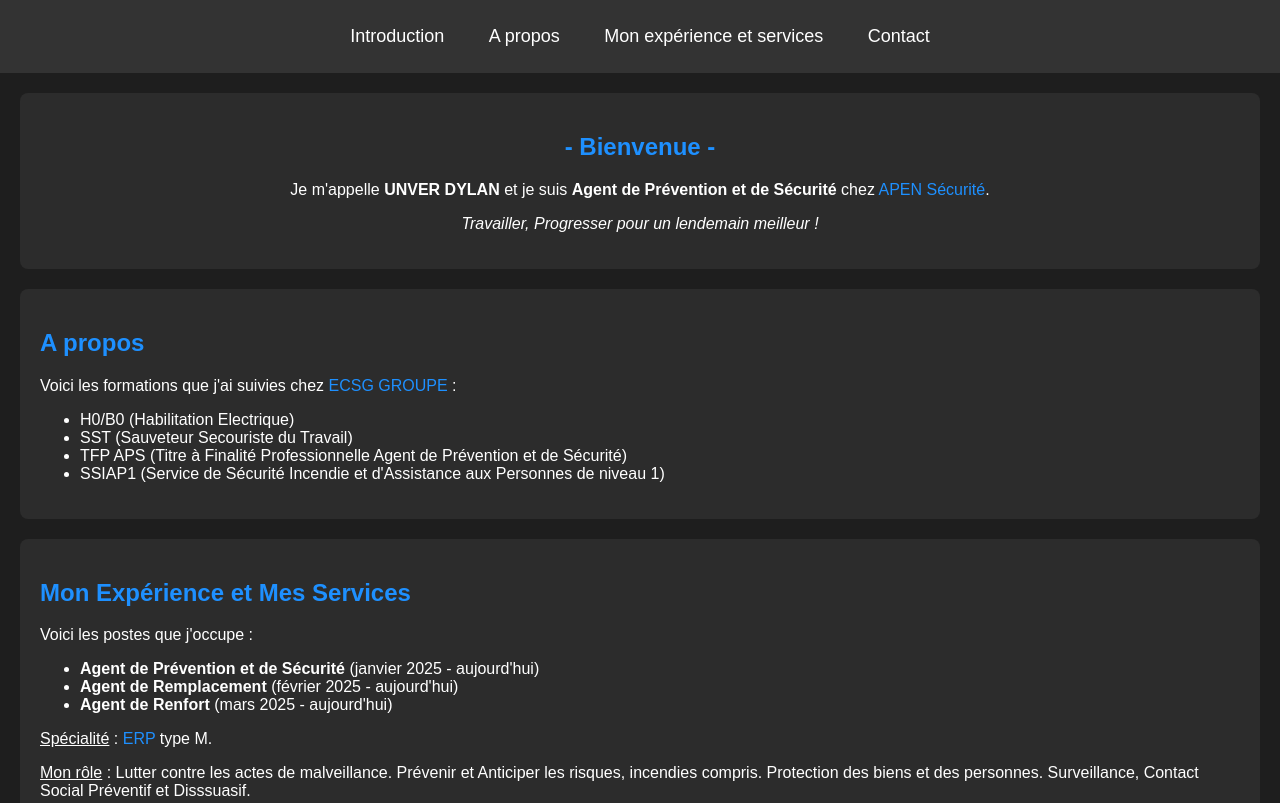
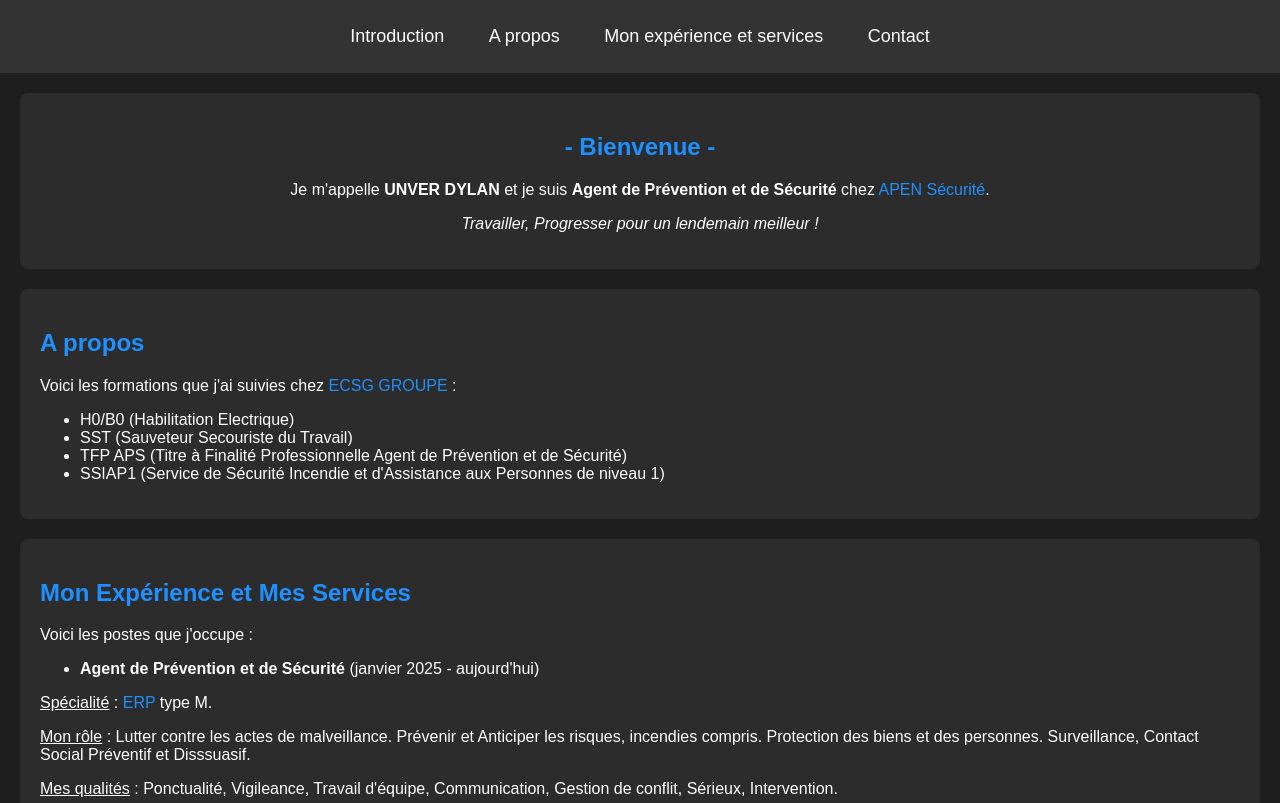
Before and after one commit to riiyaa25/Presentation, a plain HTML site: page index.html in a window 1280 px wide. Shown: the top 803 px of the page. Drawn offline with Linux system fonts and the light colour scheme.

Commit message:
Update index.html

```diff
--- a/index.html
+++ b/index.html
@@ -42,8 +42,6 @@
         <p>Voici les postes que j'occupe :</p>
         <ul>
             <li><strong>Agent de Prévention et de Sécurité</strong> (janvier 2025 - aujourd'hui)</li>
-            <li><strong>Agent de Remplacement</strong> (février 2025 - aujourd'hui)</li>
-            <li><strong>Agent de Renfort</strong> (mars 2025 - aujourd'hui)</li>
         </ul>
 
         <p><u>Spécialité</u> : <a href="erp.html" target="_blank">ERP</a> type M.</p>
```
